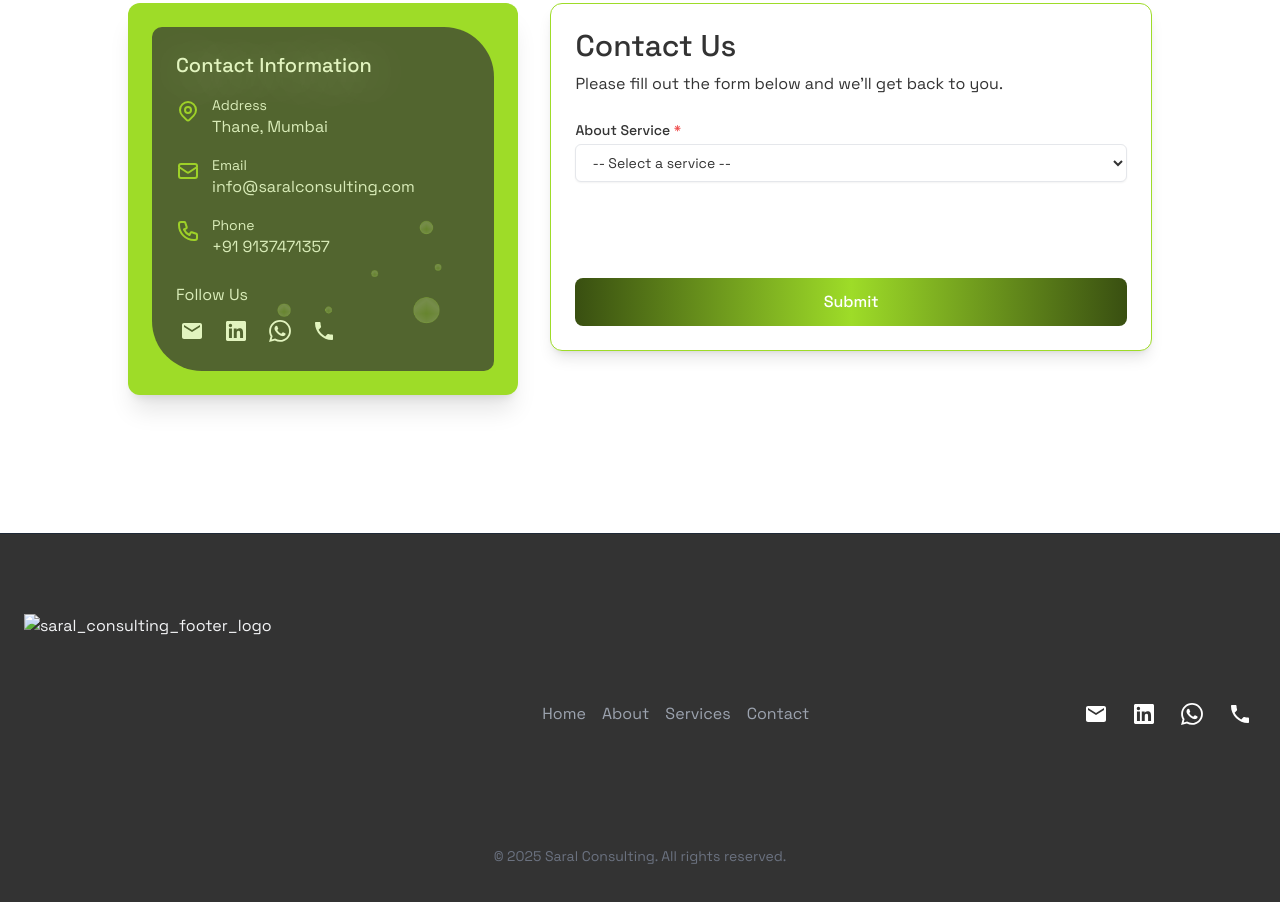
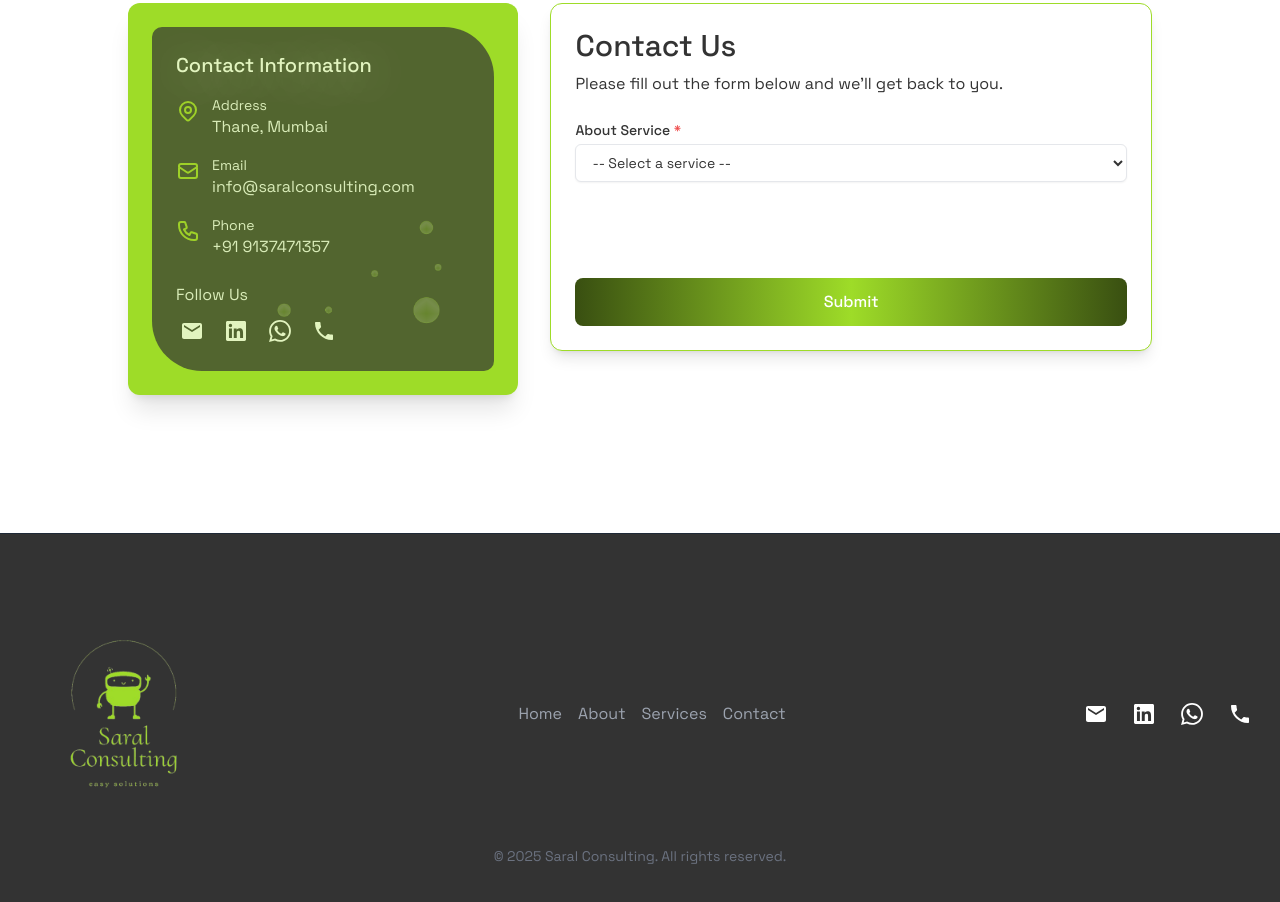
Before and after one commit to frappe-consultant/website, a plain HTML site: page index.html in a window 1280 px wide. Shown: the part 2590-3492 px from the top of the page. Drawn offline with nearby package versions, Linux system fonts and the light colour scheme; files whose address does not match are found by name.

Commit message:
Fix image source path in footer logo
Corrected the image source path in the footer.

```diff
--- a/index.html
+++ b/index.html
@@ -411,7 +411,7 @@
         <div class="container mx-auto px-6 py-8">
             <div class="flex flex-col md:flex-row justify-between items-center">
                 <div class="flex items-center mb-4 md:mb-0">
-                    <a href="#home"><img src="src/saral-consulting-high-resolution-logo-removebg-preview.png" class="h-[200px]" alt="saral_consulting_footer_logo"></a>
+                    <a href="#home"><img src="scr/saral-consulting-high-resolution-logo-removebg-preview.png" class="h-[200px]" alt="saral_consulting_footer_logo"></a>
                 </div>
 
                 <div class="flex justify-center mb-4 md:mb-0">
```
